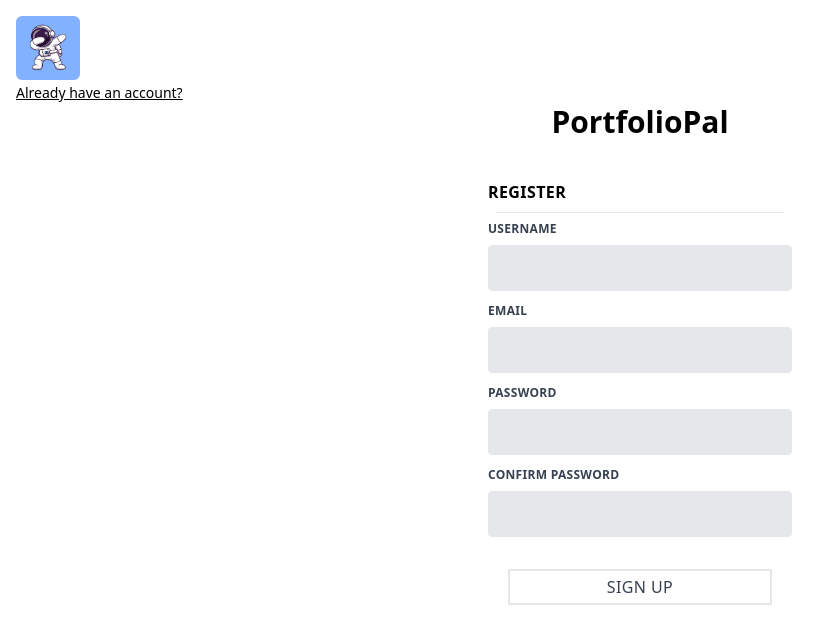
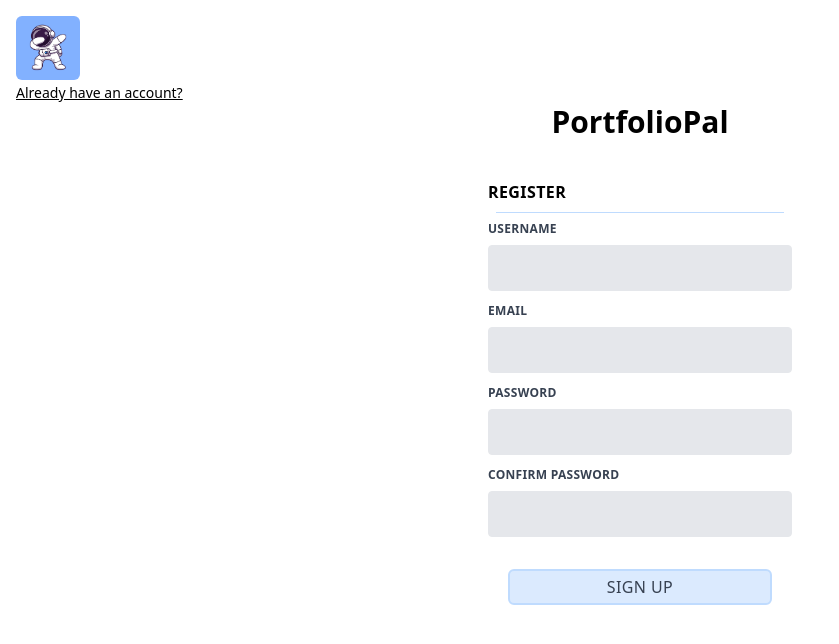
Before and after one commit to lehelen19/stocks-frontend, a React (Create React App) app: page / in a window 1280 px wide. Both pictures are taken after a click on the button "Don't have an account?". Shown: the top 644 px of the page, without its empty margins (0-839 px from the left). Built offline with nearby package versions, Linux system fonts and the light colour scheme.

Commit message:
Style sign up

```diff
--- a/src/components/SignUpForm/SignUpForm.js
+++ b/src/components/SignUpForm/SignUpForm.js
@@ -48,7 +48,7 @@ export default class SignUpForm extends Component {
             <h1 className="block uppercase tracking-wide font-bold">
               Register
             </h1>
-            <hr className="m-2" />
+            <hr className="m-2 border-blue-200" />
             <label
               htmlFor="username"
               className="block uppercase tracking-wide text-gray-700 text-xs font-bold mb-2"
@@ -112,7 +112,7 @@ export default class SignUpForm extends Component {
             <button
               type="submit"
               disabled={disabled}
-              className="block uppercase tracking-wide text-gray-700 m-5 border-2 p-1"
+              className="block uppercase tracking-wide bg-blue-100 text-gray-700 m-5 border-2 rounded-md border-blue-200 p-1 hover:bg-blue-200 hover:text-stone-800"
             >
               Sign Up
             </button>
```
